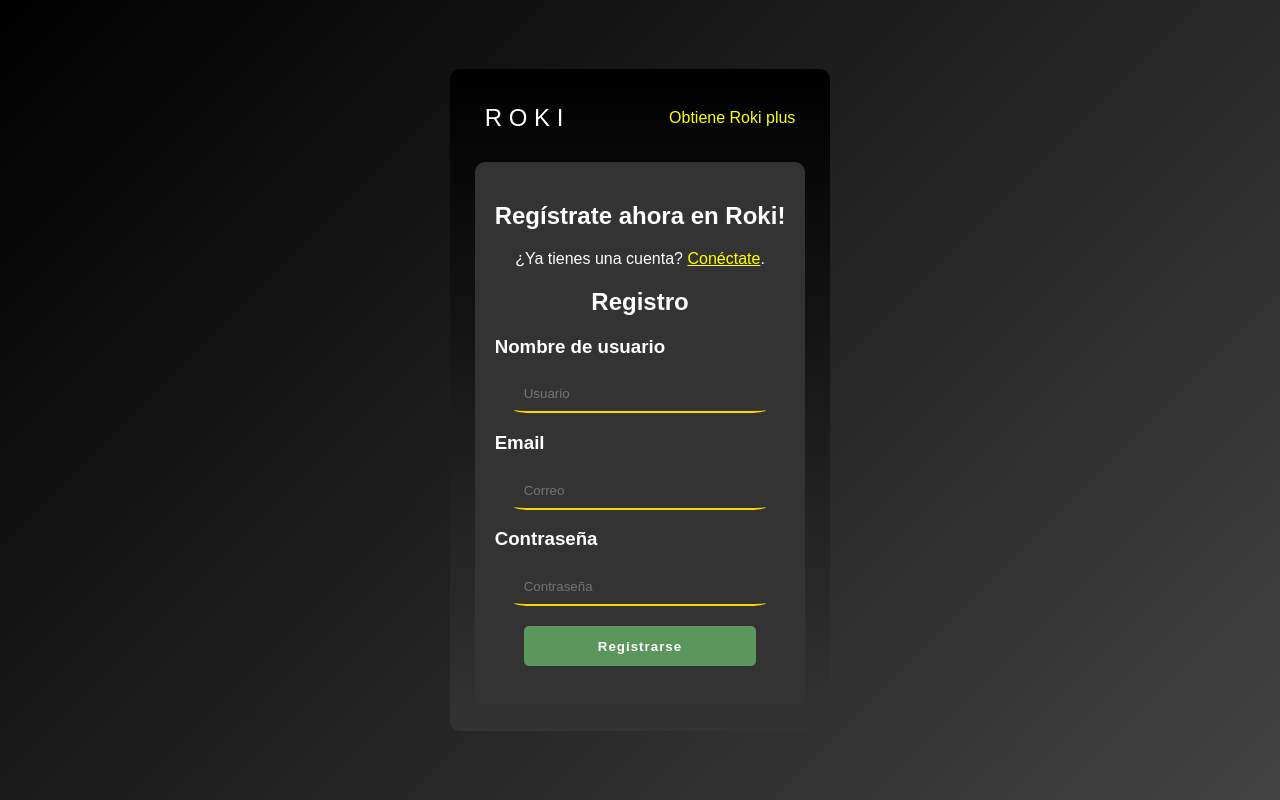
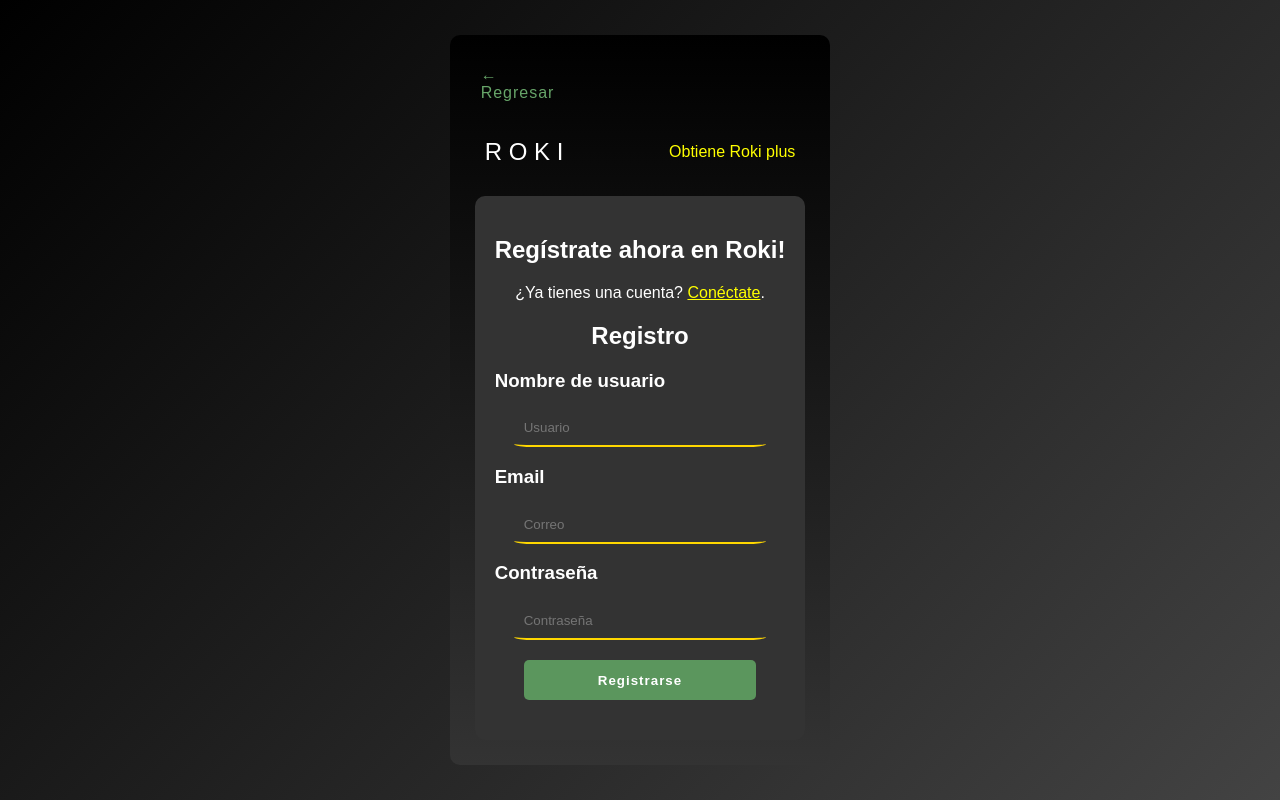
Before and after one commit to CesarOsorioP/ROKI, a React (Create React App) app in the folder client/: page /signup in a window 1280 px wide. Built offline with nearby package versions, Linux system fonts and the light colour scheme.

Commit message:
Boton de atras en registrate

```diff
--- a/client/src/Components/SignUp/Signup.jsx
+++ b/client/src/Components/SignUp/Signup.jsx
@@ -6,6 +6,15 @@ const Signup = () => {
   const [formData, setFormData] = useState({ username: '', email: '', password: '' });
   const [error, setError] = useState('');
   const navigate = useNavigate();
+
+  // Lógica del botón de regresar
+  const handleBack = () => {
+    if (window.history.length > 1) {
+      navigate(-1); // Retrocede a la página anterior si hay historial
+    } else {
+      navigate('/'); // Redirige a la página principal si no hay historial
+    }
+  };
 
   const onChange = (e) => setFormData({ ...formData, [e.target.name]: e.target.value });
 
@@ -32,11 +41,13 @@ const Signup = () => {
 
   return (
     <div className='registro-page'>
+      {/* Botón de regresar */}
+      <button onClick={handleBack} className="back-button">&#8592; Regresar</button>
+
       <div className="top-bar">
         <span className="logo">R O K I</span>
         <a href="/pagos" className="roki-plus-link">Obtiene Roki plus</a>
       </div>
-
 
       <div className='registro-container'>
         <h2>Regístrate ahora en Roki!</h2>
@@ -44,11 +55,11 @@ const Signup = () => {
         <h2>Registro</h2>
 
         <form className="signup-form" onSubmit={handleSubmit}>
-      <h3 class = "text-align">Nombre de usuario</h3>
+          <h3 className="text-align">Nombre de usuario</h3>
           <input name="username" type="text" placeholder="Usuario" onChange={onChange} required />
-        <h3 class = "text-align">Email</h3>
+          <h3 className="text-align">Email</h3>
           <input name="email" type="email" placeholder="Correo" onChange={onChange} required />
-        <h3 class = "text-align">Contraseña</h3>
+          <h3 className="text-align">Contraseña</h3>
           <input name="password" type="password" placeholder="Contraseña" onChange={onChange} required />
           <button type="submit">Registrarse</button>
         </form>
```
Lines whose indentation alone changed are shown as unchanged.
